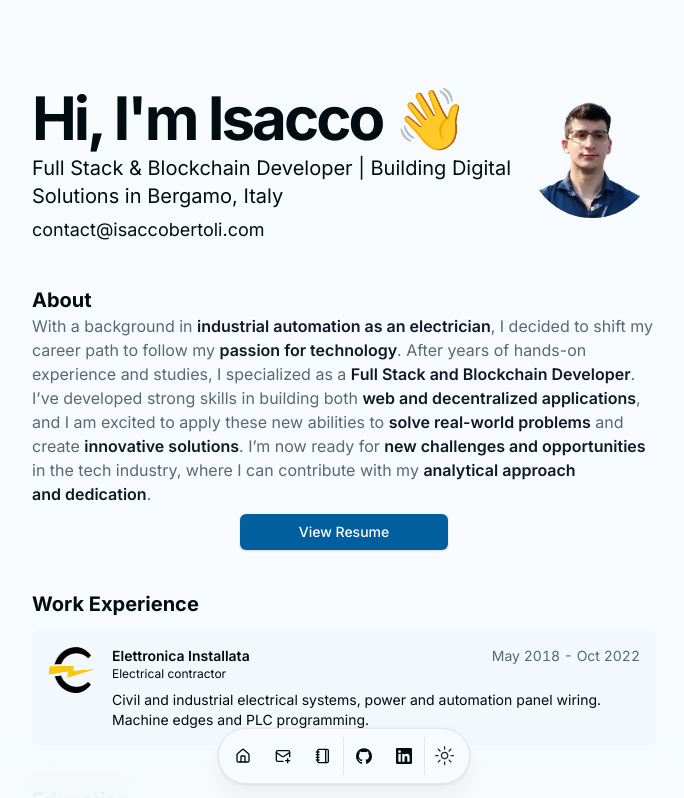
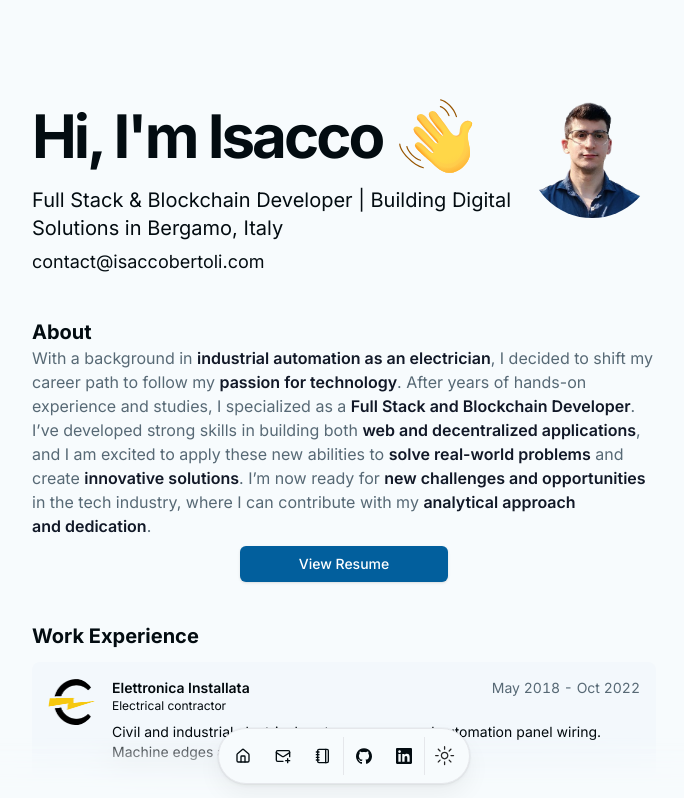
Before and after one commit to Isacco-B/portfolio-2024, a Next.js app: page / in a window 1280 px wide. Shown: the top 798 px of the page, without its empty margins (296-980 px from the left). Built offline with nearby package versions, Linux system fonts and the light colour scheme.

Commit message:
change title icon

```diff
--- a/src/app/page.tsx
+++ b/src/app/page.tsx
@@ -2,6 +2,7 @@ import BlurFade from "@/components/magicui/blur-fade";
 import BlurFadeText from "@/components/magicui/blur-fade-text";
 import ResumeProjects from "@/components/resume-projects";
 import Markdown from "react-markdown";
+import Image from "next/image";
 import { ResumeCard } from "@/components/resume-card";
 import { Avatar, AvatarFallback, AvatarImage } from "@/components/ui/avatar";
 import { Badge } from "@/components/ui/badge";
@@ -10,7 +11,6 @@ import { Button } from "@/components/ui/button";
 import { BLUR_FADE_DELAY } from "@/constants";
 import { CertificateCard } from "@/components/certificate-card";
 
-
 export default function Page() {
   return (
     <main className="flex flex-col min-h-[100dvh] space-y-10">
@@ -18,12 +18,20 @@ export default function Page() {
         <div className="mx-auto w-full max-w-2xl space-y-8">
           <div className="gap-2 flex justify-between">
             <div className="flex-col flex flex-1 space-y-1.5">
-              <BlurFadeText
-                delay={BLUR_FADE_DELAY}
-                className="text-3xl font-bold tracking-tighter sm:text-5xl xl:text-6xl/none"
-                yOffset={8}
-                text={`Hi, I'm ${DATA.name.split(" ")[0]} 👋`}
-              />
+              <BlurFade delay={BLUR_FADE_DELAY}>
+                <div className=" inline-flex items-center gap-2">
+                  <span className="text-3xl font-bold tracking-tighter sm:text-5xl xl:text-6xl/none">
+                    {`Hi, I'm ${DATA.name.split(" ")[0]}`}
+                  </span>
+                  <Image
+                    src="/wavingHand.svg"
+                    alt="waving hand"
+                    width={92}
+                    height={92}
+                    className=" hidden md:block"
+                  />
+                </div>
+              </BlurFade>
               <BlurFadeText
                 className="max-w-[600px] md:text-xl"
                 delay={BLUR_FADE_DELAY}
```
Also changed, not shown: public/wavingHand.svg (added).
